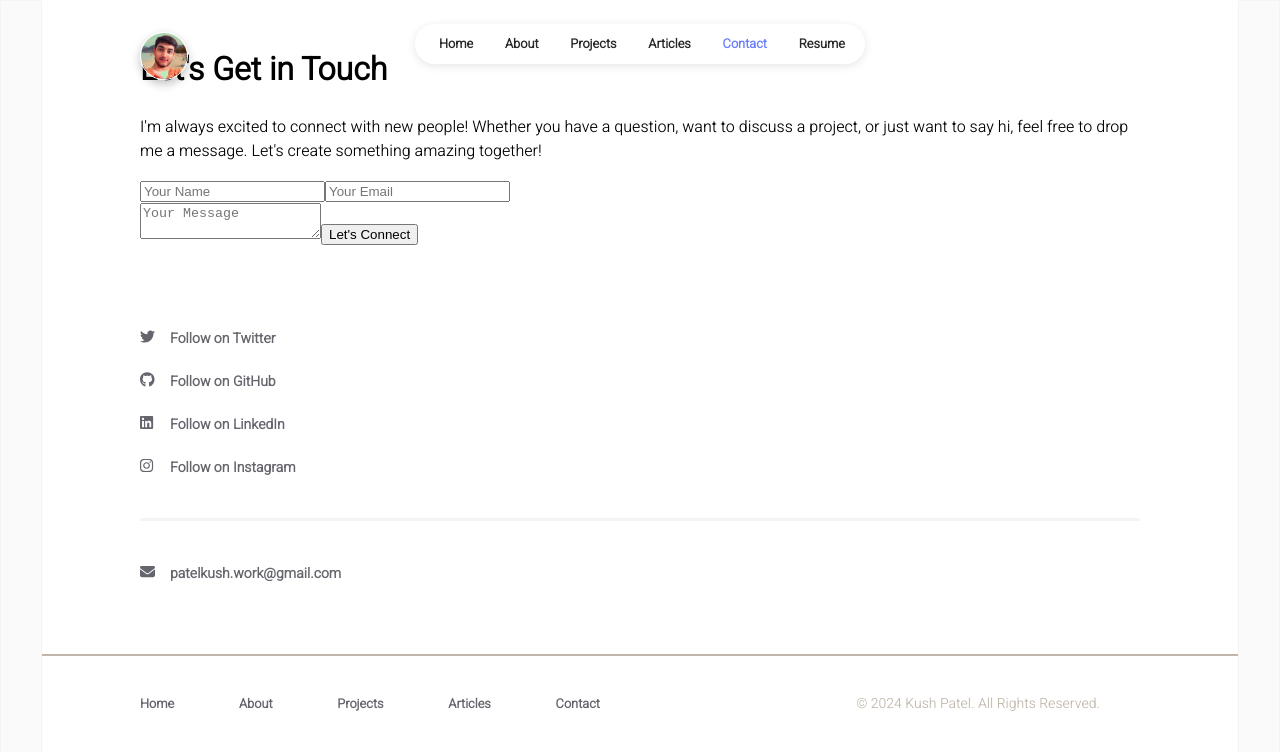
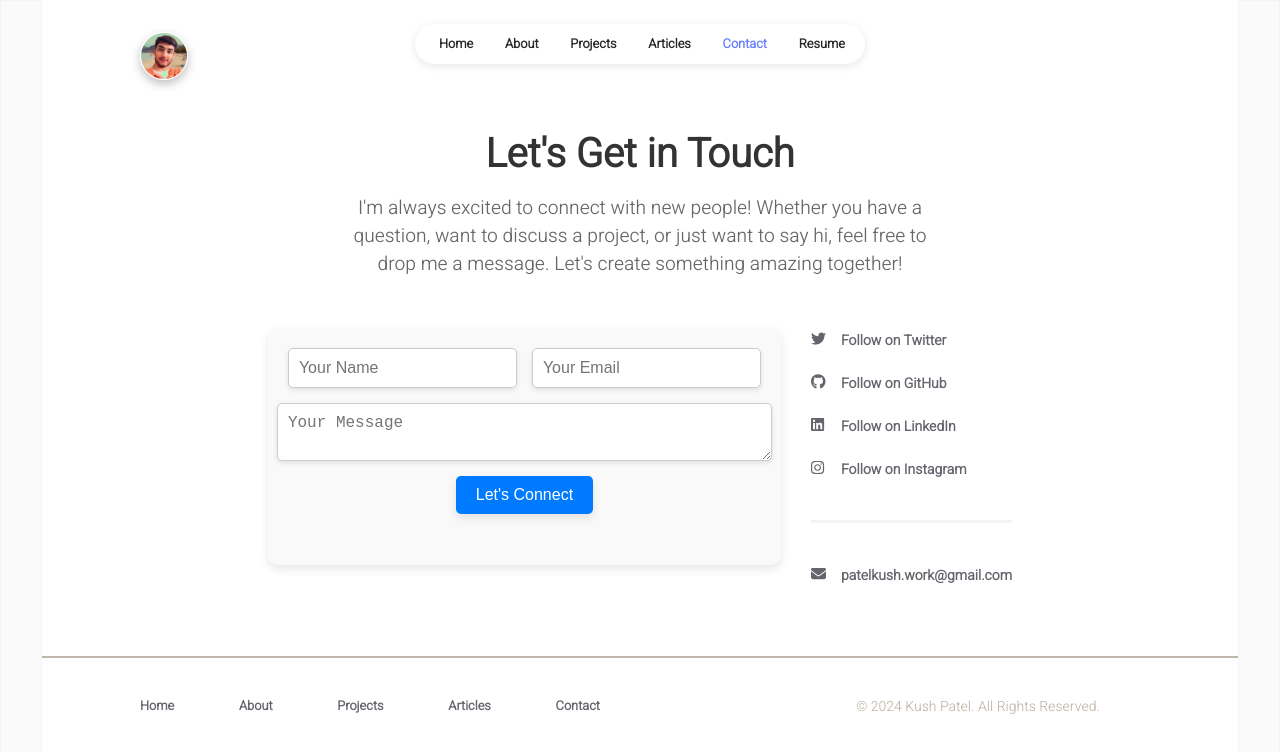
Before and after one commit to KUSH022/kush-portfolio, a React (Create React App) app: page /contact in a window 1280 px wide. Shown: the top 752 px of the page. Built offline with nearby package versions, Linux system fonts and the light colour scheme.

Commit message:
Update contact.css

```diff
--- a/src/pages/styles/contact.css
+++ b/src/pages/styles/contact.css
@@ -13,26 +13,111 @@
 	top: 4vh;
 }
 
-.contact-subtitle {
-	width: 100% !important;
+.contact-heading {
+	text-align: center;
+	margin-top: 100px;
 }
 
-.contact-container {
+.contact-heading h1 {
+	font-size: 2.5em;
+	margin-bottom: 10px;
+	color: #333;
+}
+
+.contact-heading p {
+	font-size: 1.2em;
+	color: #666;
+	max-width: 600px;
+	margin: 0 auto;
+}
+
+.contact-content {
+	display: flex;
+	justify-content: center;
+	align-items: flex-start;
+	margin-top: 50px;
+	gap: 30px;
+}
+
+.contact-form-container {
+	display: flex;
+	justify-content: center;
+}
+
+form {
 	display: flex;
 	flex-direction: column;
-	justify-content: space-around;
-	margin-top: 120px;
+	align-items: center;
+	background-color: #f9f9f9;
+	padding: 20px;
+	border-radius: 10px;
+	box-shadow: 0px 4px 10px rgba(0, 0, 0, 0.1);
+	width: 100%;
+	max-width: 600px;
 }
 
+.form-row {
+	display: flex;
+	width: 100%;
+	gap: 15px;
+}
+
+.form-row input {
+	flex: 1;
+}
+
+form input,
+form textarea {
+	width: 100%;
+	padding: 10px;
+	margin-bottom: 15px;
+	border: 1px solid #ccc;
+	border-radius: 5px;
+	box-shadow: 0px 2px 5px rgba(0, 0, 0, 0.1);
+	font-size: 16px;
+}
+
+form input:focus,
+form textarea:focus {
+	outline: none;
+	border-color: #007bff;
+	box-shadow: 0px 0px 10px rgba(0, 123, 255, 0.5);
+}
+
+form button {
+	padding: 10px 20px;
+	background-color: #007bff;
+	color: white;
+	border: none;
+	border-radius: 5px;
+	cursor: pointer;
+	font-size: 16px;
+	box-shadow: 0px 4px 10px rgba(0, 0, 0, 0.1);
+	transition: background-color 0.3s ease;
+}
+
+form button:hover {
+	background-color: #0056b3;
+}
+
+form button:focus {
+	outline: none;
+}
+
+.form-result {
+	margin-top: 15px;
+	font-size: 1em;
+	color: #333;
+}
 
 .socials-container {
 	display: flex;
+	justify-content: center;
+	align-items: center;
 	flex-direction: column;
-	margin-top: 80px;
+	gap: 15px;
 }
 
-.contact-socials {
-	display: flex;
-	justify-content: flex-start;
-	align-items: center;
+.page-footer {
+	margin-top: 40px;
 }
```
